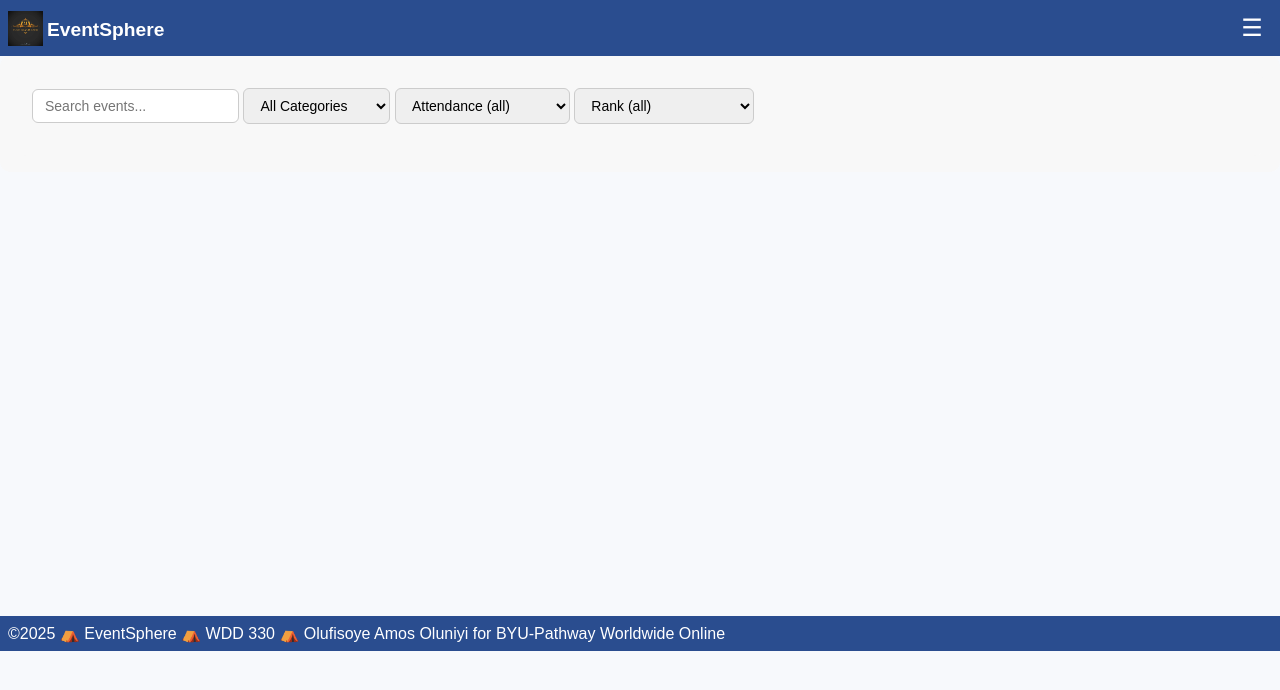
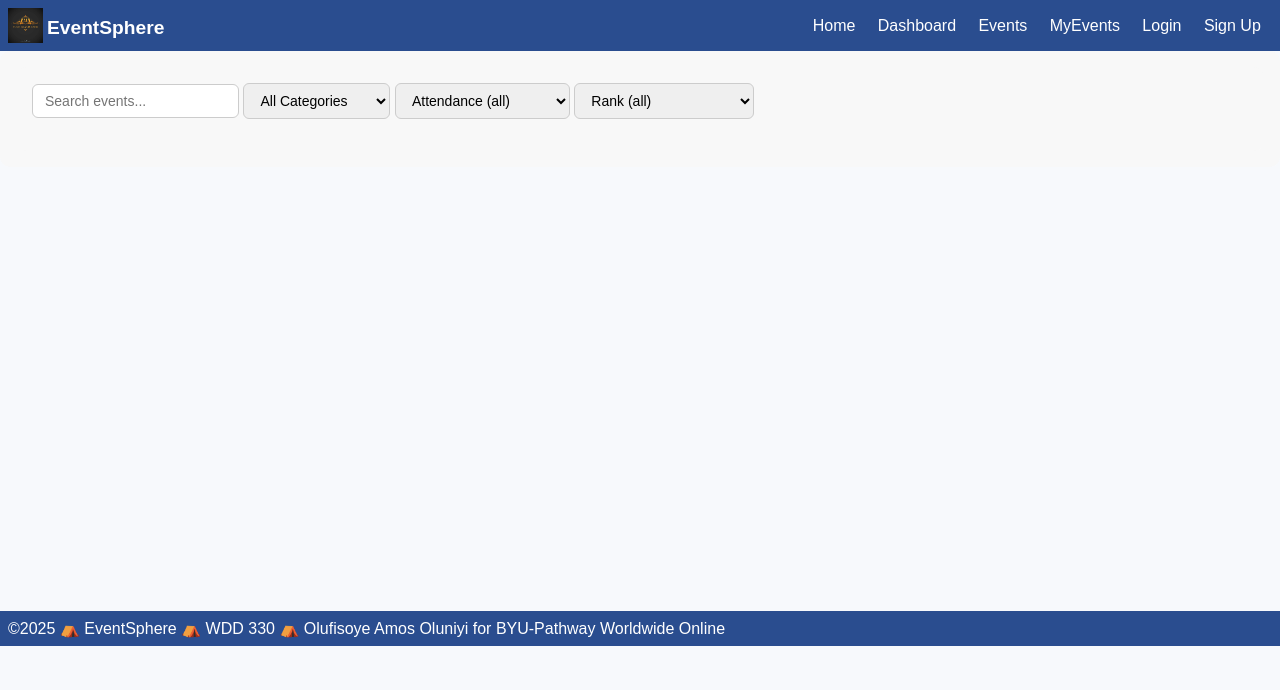
Before and after one commit to Jossyelmos/eventsphere, a website built with Vite: page src/event/event.html in a window 1280 px wide. Built offline with nearby package versions, Linux system fonts and the light colour scheme; no server answers.

Commit message:
nav css desktop view

```diff
--- /dev/null
+++ b/src/css/large.css
@@ -0,0 +1,94 @@
+@media only screen and (min-width: 500px) {
+    header, main, footer {
+        /* max-width: 1000px; */
+        margin: 0 auto;
+    }
+
+	nav {
+		width:70% !important;
+		margin: 0;
+	}
+/*
+	main {
+		padding: 0;
+	} */
+/*
+  main>h1 {
+    font-size: 1.7rem;
+  } */
+
+	#menu {
+		display: none;
+	}
+
+    .navigation {
+        position: static;
+        display: flex !important;
+        flex-direction: row;
+        justify-content: flex-end;
+        align-items: center;
+        background-color: transparent;
+        width: auto;
+        margin-left: auto;
+      }
+
+      .navigation a {
+        display: block;
+        padding: 0.5rem .7rem;
+        color: var(--contrast);
+        text-align: center;
+      }
+
+      .navigation.open {
+        display: flex;
+      }
+
+      /* ********** Main CSS ********** */
+
+      /* .layout {
+        display: block;
+      }
+
+      .section {
+        grid-template-columns: 50% 23% 23%;
+      }
+
+
+      .events h3 {
+        text-align: left;
+        padding-left: 5px;
+      }
+
+
+      .join-container {
+        grid-template-columns: repeat(2, 1fr);
+        align-items: start;
+        border: 1px solid grey;
+      }
+
+      .form, .membership-cont {
+        width: 100%;
+        box-sizing: border-box;
+
+      }
+
+      .placecards div {
+        display: grid;
+        grid-template-areas:
+        "photograph name"
+        "photograph address"
+        "photograph cost";
+      }
+
+      .placecards img {
+        width: 300px;
+      }
+
+      .placecards img:hover {
+        transform: scale(1.1);
+      }
+
+      footer {
+        grid-template-columns: repeat(3, 1fr);
+      } */
+}
--- a/src/dashboard/index.html
+++ b/src/dashboard/index.html
@@ -5,6 +5,7 @@
   <meta name="viewport" content="width=device-width, initial-scale=1.0" />
   <title>User Dashboard</title>
   <link rel="stylesheet" href="../css/style.css" />
+  <link rel="stylesheet" href="../css/large.css" />
   <script type="module" src="../js/dashboard.js" defer></script>
 </head>
 <body>
--- a/src/event/event.html
+++ b/src/event/event.html
@@ -6,6 +6,7 @@
     <title>Document</title>
 
     <link rel="stylesheet" href="../css/style.css">
+    <link rel="stylesheet" href="../css/large.css">
     <script type="module" src="../js/event_listing.js"></script>
 </head>
 <body>
--- a/src/js/EventDetails.mjs
+++ b/src/js/EventDetails.mjs
@@ -6,7 +6,7 @@ const categoryImages = {
     concerts: "/images/categories/concerts.avif",
     sports: "/images/categories/sports.avif",
     community: "/images/categories/community.avif",
-    festivals: "/images/categories/festivals.avif",
+    festivals: "/images/categories/festival.avif",
     "performing-arts": "/images/categories/arts.avif",
     conferences: "/images/categories/conference.avif",
     "school-holidays": "/images/categories/holiday.jpg",
```
Also changed, not shown: src/event/myEvent.html (+1 -0 lines), src/event_pages/index.html (+1 -0 lines), src/index.html (+1 -0 lines), src/profile/login.html (+1 -0 lines), src/profile/signup.html (+1 -0 lines).
